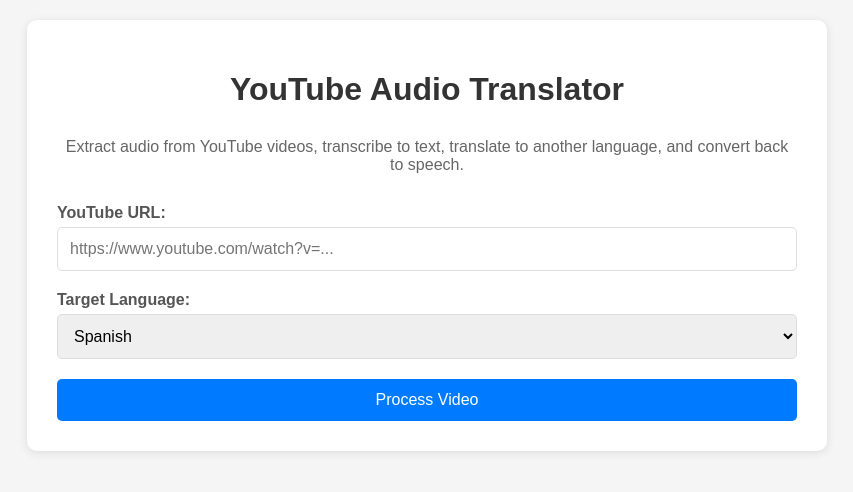
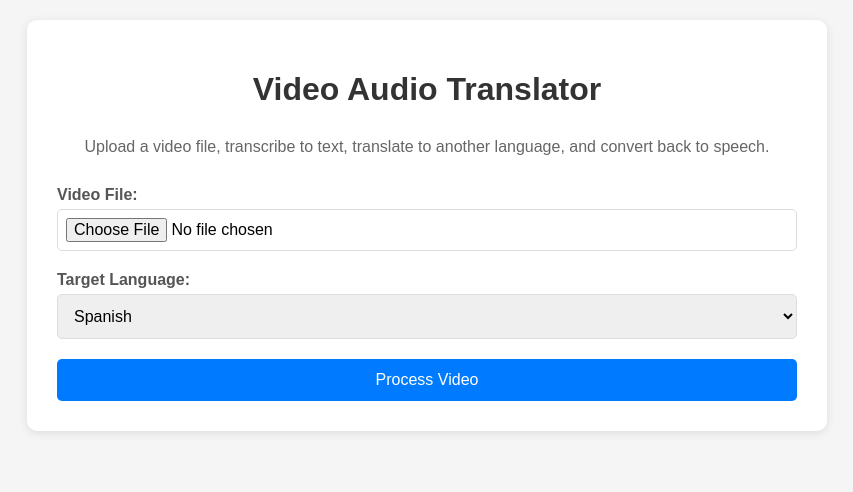
Before and after one commit to a1454/video-translator, a Flask app: page / in a window 1280 px wide. Shown: the top 492 px of the page, without its empty margins (213-1066 px from the left). Run offline with Flask 3, Linux system fonts and the light colour scheme.

Commit message:
updated to take file upload instead

```diff
--- a/app.py
+++ b/app.py
@@ -3,9 +3,9 @@
 import uuid
 from flask import Flask, request, render_template, send_file, jsonify
 from werkzeug.utils import secure_filename
-import yt_dlp
+import subprocess
 import whisper
-from googletrans import Translator
+from openai import OpenAI
 from gtts import gTTS
 import logging
 
@@ -18,7 +18,7 @@
 
 # Initialize models
 whisper_model = whisper.load_model("base")
-translator = Translator()
+client = OpenAI(api_key="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")
 
 logging.basicConfig(level=logging.INFO)
 logger = logging.getLogger(__name__)
@@ -30,21 +30,26 @@
 @app.route('/process', methods=['POST'])
 def process_video():
     try:
-        data = request.json
-        youtube_url = data.get('youtube_url')
-        target_language = data.get('target_language', 'es')
+        # Check if file was uploaded
+        if 'video_file' not in request.files:
+            return jsonify({'error': 'No video file uploaded'}), 400
 
-        if not youtube_url:
-            return jsonify({'error': 'YouTube URL is required'}), 400
+        file = request.files['video_file']
+        target_language = request.form.get('target_language', 'es')
+
+        if file.filename == '':
+            return jsonify({'error': 'No file selected'}), 400
 
         # Generate unique session ID
         session_id = str(uuid.uuid4())
         temp_dir = os.path.join(app.config['UPLOAD_FOLDER'], session_id)
         os.makedirs(temp_dir, exist_ok=True)
 
-        # Step 1: Extract audio from YouTube
-        logger.info(f"Extracting audio from: {youtube_url}")
-        audio_path = extract_audio_from_youtube(youtube_url, temp_dir)
+        # Step 1: Save uploaded file and extract audio
+        logger.info(f"Processing uploaded file: {file.filename}")
+        video_path = os.path.join(temp_dir, secure_filename(file.filename))
+        file.save(video_path)
+        audio_path = extract_audio_from_video(video_path, temp_dir)
 
         # Step 2: Convert audio to text using Whisper
         logger.info("Converting audio to text...")
@@ -84,40 +89,80 @@
     except Exception as e:
         return jsonify({'error': str(e)}), 500
 
-def extract_audio_from_youtube(url, output_dir):
-    ydl_opts = {
-        'format': 'bestaudio/best',
-        'postprocessors': [{
-            'key': 'FFmpegExtractAudio',
-            'preferredcodec': 'wav',
-            'preferredquality': '192',
-        }],
-        'outtmpl': os.path.join(output_dir, 'audio.%(ext)s'),
-        'extractor_args': {
-            'youtube': {
-                'player_client': ['android', 'web']
-            }
-        }
-    }
+def extract_audio_from_video(video_path, output_dir):
+    """Extract audio from uploaded video file using FFmpeg"""
+    audio_output_path = os.path.join(output_dir, 'audio.wav')
 
-    with yt_dlp.YoutubeDL(ydl_opts) as ydl:
-        ydl.download([url])
+    try:
+        # Use FFmpeg to extract audio from video
+        cmd = [
+            'ffmpeg',
+            '-i', video_path,           # Input video file
+            '-vn',                      # No video output
+            '-acodec', 'pcm_s16le',     # Audio codec: 16-bit PCM
+            '-ar', '16000',             # Sample rate: 16kHz (good for Whisper)
+            '-ac', '1',                 # Mono audio
+            '-y',                       # Overwrite output file
+            audio_output_path
+        ]
 
-    return os.path.join(output_dir, 'audio.wav')
+        logger.info("Extracting audio from video using FFmpeg...")
+        result = subprocess.run(cmd, capture_output=True, text=True, check=True)
+        logger.info("Audio extraction completed successfully")
+
+        return audio_output_path
+
+    except subprocess.CalledProcessError as e:
+        logger.error(f"FFmpeg error: {e.stderr}")
+        raise Exception(f"Failed to extract audio from video: {e.stderr}")
+    except FileNotFoundError:
+        raise Exception("FFmpeg not found. Please install FFmpeg to process video files.")
+    except Exception as e:
+        logger.error(f"Unexpected error during audio extraction: {str(e)}")
+        raise Exception(f"Failed to extract audio: {str(e)}")
 
 def audio_to_text(audio_path):
     result = whisper_model.transcribe(audio_path)
     return result["text"]
 
 def translate_text(text, target_language):
-    # Map language codes for compatibility
+    # Map language codes to full language names
     lang_map = {
-        'zh': 'zh-cn',  # Chinese simplified
-        'pt': 'pt-br',  # Portuguese Brazilian
+        'es': 'Spanish',
+        'fr': 'French',
+        'de': 'German',
+        'it': 'Italian',
+        'pt': 'Portuguese',
+        'ru': 'Russian',
+        'ja': 'Japanese',
+        'ko': 'Korean',
+        'zh': 'Chinese',
+        'ar': 'Arabic',
+        'hi': 'Hindi'
     }
-    dest_lang = lang_map.get(target_language, target_language)
-    translated = translator.translate(text, dest=dest_lang)
-    return translated.text
+
+    target_lang_name = lang_map.get(target_language, target_language)
+
+    try:
+        response = client.chat.completions.create(
+            model="gpt-3.5-turbo",
+            messages=[
+                {
+                    "role": "system",
+                    "content": f"You are a professional translator. Translate the following text to {target_lang_name}. Only return the translated text, no explanations or additional content."
+                },
+                {
+                    "role": "user",
+                    "content": text
+                }
+            ],
+            max_tokens=2000,
+            temperature=0.3
+        )
+        return response.choices[0].message.content.strip()
+    except Exception as e:
+        logger.error(f"OpenAI translation error: {str(e)}")
+        raise e
 
 def text_to_speech(text, language, output_dir):
     tts = gTTS(text=text, lang=language, slow=False)
--- a/requirements.txt
+++ b/requirements.txt
@@ -1,7 +1,6 @@
 Flask==2.3.3
-yt-dlp==2023.9.24
 openai-whisper==20231117
-googletrans==4.0.0rc1
+openai==1.51.0
 gTTS==2.4.0
 Werkzeug==2.3.7
 gunicorn==21.2.0
--- a/templates/index.html
+++ b/templates/index.html
@@ -32,7 +32,7 @@
             font-weight: bold;
             color: #555;
         }
-        input[type="url"], select {
+        input[type="file"], select {
             width: 100%;
             padding: 12px;
             border: 1px solid #ddd;
@@ -116,16 +116,16 @@
 </head>
 <body>
     <div class="container">
-        <h1>YouTube Audio Translator</h1>
+        <h1>Video Audio Translator</h1>
         <p style="text-align: center; color: #666; margin-bottom: 30px;">
-            Extract audio from YouTube videos, transcribe to text, translate to another language, and convert back to speech.
+            Upload a video file, transcribe to text, translate to another language, and convert back to speech.
         </p>
 
-        <form id="translationForm">
+        <form id="translationForm" enctype="multipart/form-data">
             <div class="form-group">
-                <label for="youtube_url">YouTube URL:</label>
-                <input type="url" id="youtube_url" name="youtube_url" required
-                       placeholder="https://www.youtube.com/watch?v=...">
+                <label for="video_file">Video File:</label>
+                <input type="file" id="video_file" name="video_file" required
+                       accept="video/*,audio/*" style="padding: 8px;">
             </div>
 
             <div class="form-group">
@@ -180,10 +180,9 @@
         document.getElementById('translationForm').addEventListener('submit', async function(e) {
             e.preventDefault();
 
-            const formData = {
-                youtube_url: document.getElementById('youtube_url').value,
-                target_language: document.getElementById('target_language').value
-            };
+            const formData = new FormData();
+            formData.append('video_file', document.getElementById('video_file').files[0]);
+            formData.append('target_language', document.getElementById('target_language').value);
 
             // Show progress, hide result and error
             document.getElementById('progress').style.display = 'block';
@@ -202,10 +201,7 @@
             try {
                 const response = await fetch('/process', {
                     method: 'POST',
-                    headers: {
-                        'Content-Type': 'application/json',
-                    },
-                    body: JSON.stringify(formData)
+                    body: formData
                 });
 
                 const result = await response.json();
```
Also changed, not shown: README.md, 1 other file.
